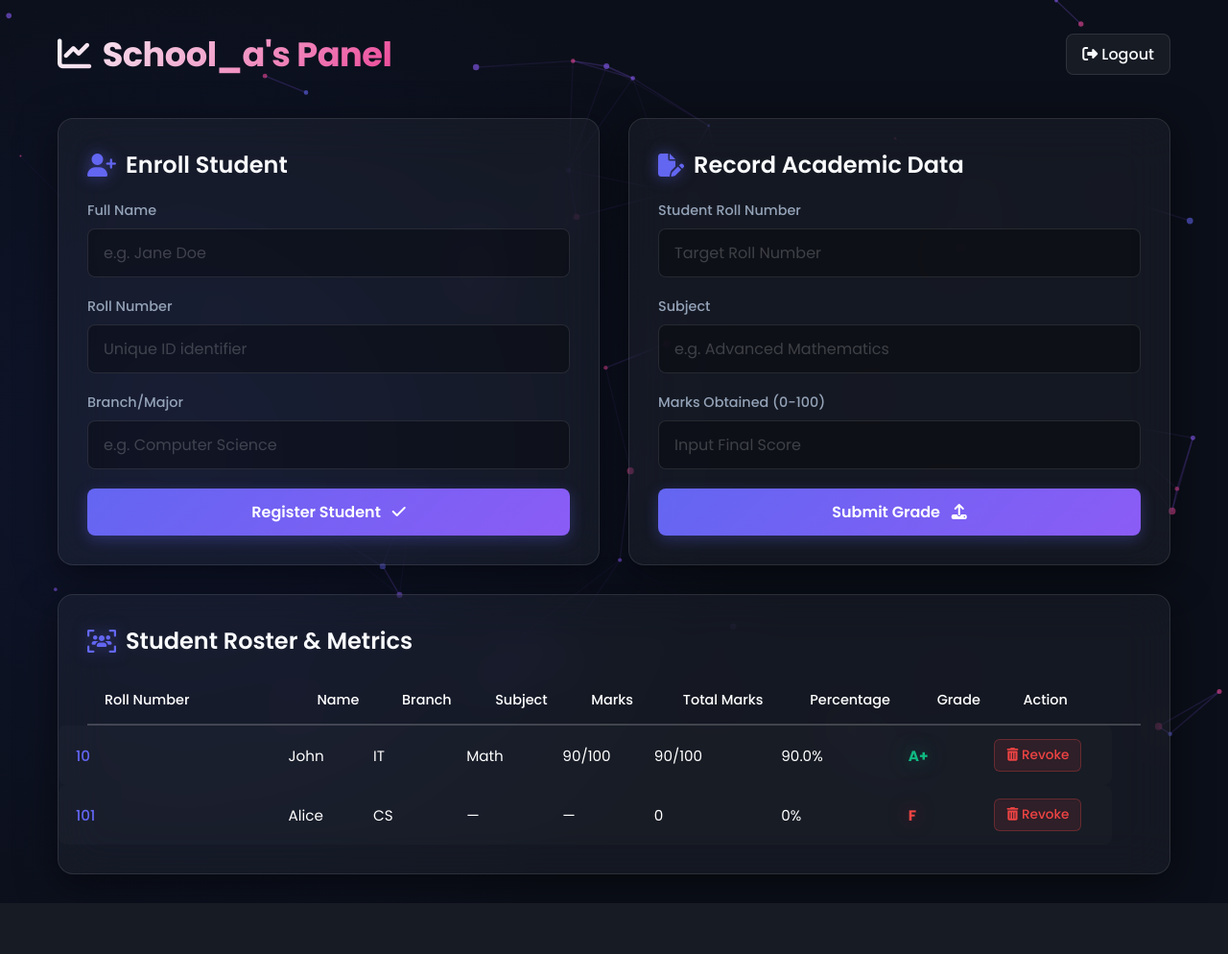
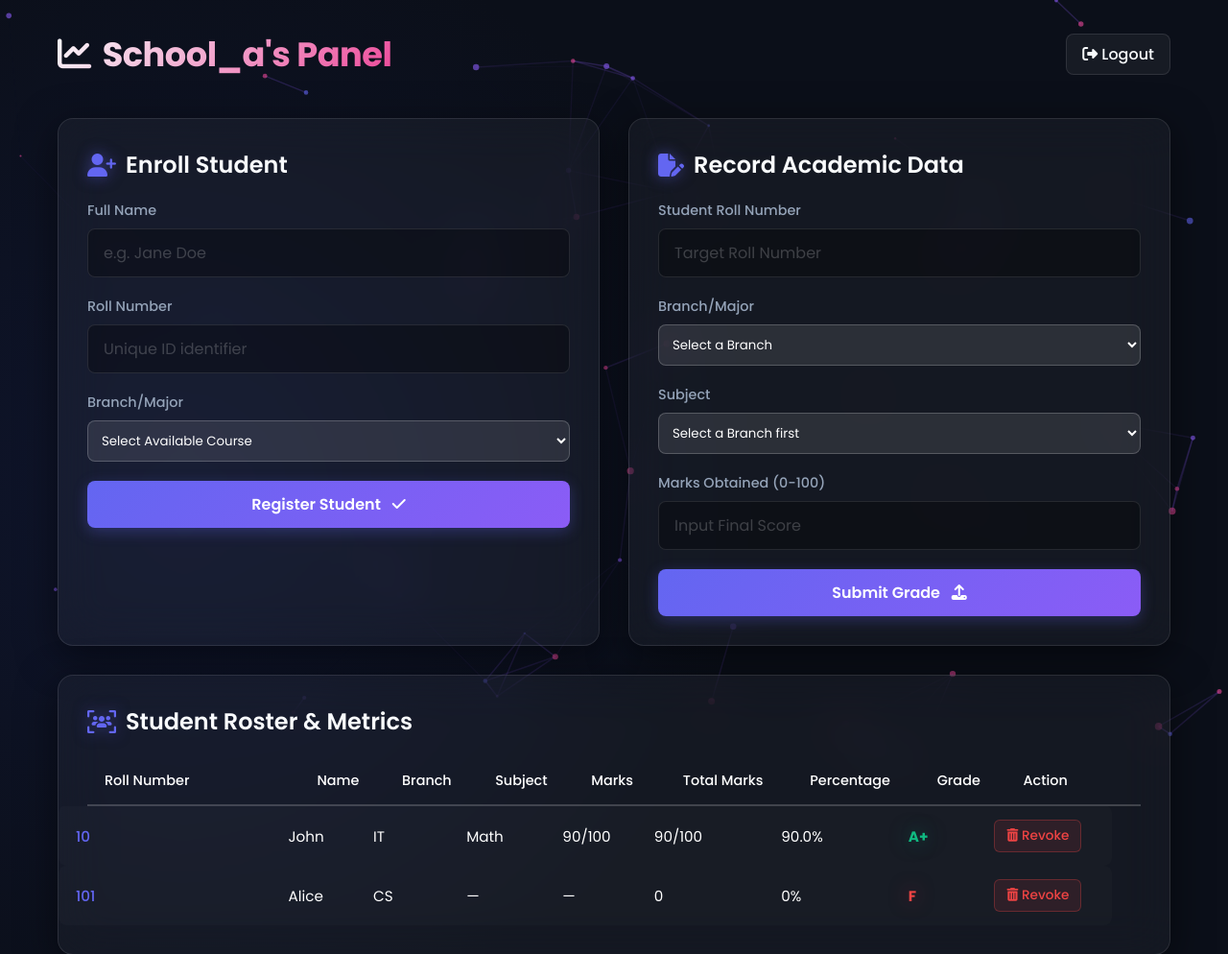
Before and after one commit to Himanshu1252/Edu, a Flask app: page /admin in a window 1280 px wide. Shown: the top 994 px of the page at 96% size. Before the commit the page ends 941 px from the top, so only its background shows below. Run offline with Flask 3, Linux system fonts and the light colour scheme; a user stored in the database is signed in; data comes from the database, SQL or seed files in the repository; some libraries are stand-ins or nearby versions.

Commit message:
feat: implement dynamic subject filtering and backend validation

```diff
--- a/app.py
+++ b/app.py
@@ -162,6 +162,7 @@ def admin():
                 flash('This Roll Number already exists in your records!', 'error')
 
         # Action 2: Add marks ONLY (Does not touch student table!)
+        # Action 2: Add marks ONLY (With dynamic branch verification!)
         elif action == 'add_marks':
             roll_number = request.form['roll_number'].strip()
             subject = request.form['subject'].strip()
@@ -174,30 +175,45 @@ def admin():
             if marks < 0 or marks > 100:
                 flash('Marks must be legitimately between 0 and 100', 'error')
             else:
-                # Validation Step B: Verify student exists
-                student_exists = conn.execute(
-                    'SELECT 1 FROM students WHERE roll_number = ? AND admin_id = ?',
+                # Validation Step B: Verify student exists AND fetch their true profile branch
+                student_profile = conn.execute(
+                    'SELECT branch FROM students WHERE roll_number = ? AND admin_id = ?',
                     (roll_number, admin_id)
                 ).fetchone()
 
-                if not student_exists:
+                if not student_profile:
                     flash('A student with this roll number does not exist in your records.', 'error')
                 else:
-                    # Validation Step C: Explicit Duplicate Subject Check
-                    subject_exists = conn.execute(
-                        'SELECT 1 FROM marks WHERE roll_number = ? AND subject = ? AND admin_id = ?',
-                        (roll_number, subject, admin_id)
-                    ).fetchone()
+                    # NEW Rule Map matching your updated JavaScript subjects precisely
+                    allowed_rules = {
+                        "Computer": ["JAVA", "AOA", "DBMS", "IOT", "Operating Sys."],
+                        "Science": ["Physics", "Chemistry", "Maths"],
+                        "Humanities": ["English", "History", "Geography", "Business Development"]
+                    }
 
-                    if subject_exists:
-                        flash('Subject already added for this student', 'error')
+                    # Read the student's true registered branch from the database column
+                    student_true_branch = student_profile['branch']
+                    allowed_subjects = allowed_rules.get(student_true_branch, [])
+
+                    # Security Check: If teacher selects a subject not belonging to the student's true branch
+                    if subject not in allowed_subjects:
+                        flash(f"Mismatched Data! Student {roll_number} belongs to '{student_true_branch}' and cannot be graded in '{subject}'.", "error")
                     else:
-                        conn.execute(
-                            'INSERT INTO marks (roll_number, subject, marks, admin_id) VALUES (?, ?, ?, ?)',
-                            (roll_number, subject, marks, admin_id)
-                        )
-                        conn.commit()
-                        flash(f'Marks added successfully to {subject}!', 'success')
+                        # Validation Step C: Explicit Duplicate Subject Check
+                        subject_exists = conn.execute(
+                            'SELECT 1 FROM marks WHERE roll_number = ? AND subject = ? AND admin_id = ?',
+                            (roll_number, subject, admin_id)
+                        ).fetchone()
+
+                        if subject_exists:
+                            flash('Subject already added for this student', 'error')
+                        else:
+                            conn.execute(
+                                'INSERT INTO marks (roll_number, subject, marks, admin_id) VALUES (?, ?, ?, ?)',
+                                (roll_number, subject, marks, admin_id)
+                            )
+                            conn.commit()
+                            flash(f'Marks added successfully to {subject}!', 'success')
 
         elif action == 'delete_student':
             roll_number = request.form['roll_number']
--- a/static/script.js
+++ b/static/script.js
@@ -1,10 +1,46 @@
-document.addEventListener('DOMContentLoaded', () => {
+document.addEventListener("DOMContentLoaded", () => {
 
-    // --- 1. Client-Side Validation ---
+    // --- 1. Dynamic Branch-to-Subject Filter Mapping ---
+    // Note: The keys here must EXACTLY match the option values in your HTML dropdowns
+    const subjectsByBranch = {
+        "Computer": ["JAVA", "AOA", "DBMS", "IOT", "Operating Sys."],
+        "Science": ["Physics", "Chemistry", "Maths"],
+        "Humanities": ["English", "History", "Geography", "Business Development"]
+    };
+
+    const branchSelect = document.getElementById("branch-select");
+    const subjectSelect = document.getElementById("subject-select");
+
+    // Defensive check: Only run dropdown filter logic if elements exist on the page
+    if (branchSelect && subjectSelect) {
+        branchSelect.addEventListener("change", function () {
+            const selectedBranch = this.value;
+            const subjects = subjectsByBranch[selectedBranch] || [];
+
+            // Reset options container back to premium default placeholder state
+            subjectSelect.innerHTML = '<option value="" disabled selected hidden style="background: #1e1e24; color: #ffffff;">Select a Subject</option>';
+
+            // Generate and inject new localized items dynamically
+            subjects.forEach(subject => {
+                const option = document.createElement("option");
+                option.value = subject;
+                option.textContent = subject;
+
+                // Keep premium dark styling clean across system environments
+                option.style.background = "#1e1e24";
+                option.style.color = "#ffffff";
+
+                subjectSelect.appendChild(option);
+            });
+        });
+    }
+
+    // --- 2. Client-Side Integrity Validations ---
     const marksInputs = document.querySelectorAll('input[name="marks"]');
     marksInputs.forEach(input => {
         input.addEventListener('change', function() {
-            let value = parseInt(this.value);
+            let value = parseInt(this.value, 10);
+            if (isNaN(value)) return;
             if (value < 0) this.value = 0;
             if (value > 100) this.value = 100;
         });
@@ -22,7 +58,7 @@ document.addEventListener('DOMContentLoaded', () => {
         }
     });
 
-    // --- 2. GSAP Entry Animations ---
+    // --- 3. GSAP Structural UI Animations ---
     if (typeof gsap !== "undefined") {
         gsap.from("header", { y: -40, opacity: 0, duration: 1, ease: "power4.out" });
         gsap.from(".glass-panel", {
@@ -43,7 +79,7 @@ document.addEventListener('DOMContentLoaded', () => {
         });
     }
 
-    // --- 3. Custom 3D Extreme Tilt Effect ---
+    // --- 4. Custom 3D Card Hover Inertia (Tilt) ---
     const tiltElements = document.querySelectorAll('.tilt-effect');
     tiltElements.forEach(el => {
         el.addEventListener('mousemove', (e) => {
@@ -54,13 +90,12 @@ document.addEventListener('DOMContentLoaded', () => {
             const xPct = (x / rect.width - 0.5) * 2;
             const yPct = (y / rect.height - 0.5) * 2;
 
-            const maxTiltX = 8; // deeper rotation
+            const maxTiltX = 8;
             const maxTiltY = 8;
 
-            const rotateX =  maxTiltY * yPct * -1;
+            const rotateX = maxTiltY * yPct * -1;
             const rotateY = maxTiltX * xPct;
 
-            // EXTREME Hover lift & glow while tilted
             el.style.transform = `perspective(1000px) rotateX(${rotateX}deg) rotateY(${rotateY}deg) translateY(-8px) scale3d(1.02, 1.02, 1.02)`;
             el.style.boxShadow = `0 20px 50px rgba(0, 0, 0, 0.7), 0 0 30px rgba(99, 102, 241, 0.3)`;
             el.style.borderColor = `rgba(255, 255, 255, 0.2)`;
@@ -78,7 +113,7 @@ document.addEventListener('DOMContentLoaded', () => {
         });
     });
 
-    // --- 4. Ripple Effects ---
+    // --- 5. Button Ripple Engine ---
     const ripples = document.querySelectorAll('.btn-primary, .btn-danger');
     ripples.forEach(btn => {
         btn.addEventListener('mousedown', function (e) {
@@ -91,22 +126,20 @@ document.addEventListener('DOMContentLoaded', () => {
             ripple.style.top = y + 'px';
             this.appendChild(ripple);
 
-            setTimeout(() => ripple.remove(), 400); // clear span
+            setTimeout(() => ripple.remove(), 400);
         });
     });
 
-    // --- 5. Animated Counters ---
+    // --- 6. Stats Counter Micro-Animations ---
     const counters = document.querySelectorAll('.counter');
     counters.forEach(counter => {
         const targetText = counter.innerText.trim();
-        // If it contains a slash (like 286/300), don't animate it to avoid breaking the format
         if (targetText.includes('/')) return;
 
         const targetValue = parseFloat(targetText);
         if(isNaN(targetValue)) return;
 
         const isPercent = targetText.includes('%');
-
         const duration = 1500;
         const frames = 60;
         const increment = targetValue / (duration / (1000/frames));
@@ -126,7 +159,7 @@ document.addEventListener('DOMContentLoaded', () => {
         }, 1000/frames);
     });
 
-    // --- 6. TS Particles (Futuristic Network) ---
+    // --- 7. TS Particles Background Node Network ---
     if (typeof tsParticles !== "undefined") {
         tsParticles.load("tsparticles", {
             background: { color: { value: "transparent" } },
@@ -148,7 +181,7 @@ document.addEventListener('DOMContentLoaded', () => {
         });
     }
 
-    // --- 7. Toast Receiver ---
+    // --- 8. Backend Flask Toast Notifications ---
     const flashDataElement = document.getElementById('flash-data');
     if (flashDataElement) {
         try {
@@ -157,7 +190,7 @@ document.addEventListener('DOMContentLoaded', () => {
                 setTimeout(() => showToast(flash.category, flash.message), index * 300);
             });
         } catch (e) {
-            console.error(e);
+            console.error("Flash parsing error:", e);
         }
     }
 });
--- a/templates/admin.html
+++ b/templates/admin.html
@@ -1,15 +1,18 @@
 <!DOCTYPE html>
 <html lang="en">
+
 <head>
     <meta charset="UTF-8">
     <meta name="viewport" content="width=device-width, initial-scale=1.0">
     <title>Admin Dashboard - EduTwin</title>
-    <link rel="stylesheet" href="https://fonts.googleapis.com/css2?family=Poppins:wght@300;400;500;600;700&display=swap">
+    <link rel="stylesheet"
+        href="https://fonts.googleapis.com/css2?family=Poppins:wght@300;400;500;600;700&display=swap">
     <link rel="stylesheet" href="https://cdnjs.cloudflare.com/ajax/libs/font-awesome/6.4.0/css/all.min.css">
     <link rel="stylesheet" href="{{ url_for('static', filename='style.css') }}">
     <script src="https://cdnjs.cloudflare.com/ajax/libs/gsap/3.12.2/gsap.min.js"></script>
     <script src="https://cdn.jsdelivr.net/npm/tsparticles@2/tsparticles.bundle.min.js"></script>
 </head>
+
 <body>
 
     <div id="tsparticles"></div>
@@ -28,12 +31,12 @@
 
     <div class="container">
         <header>
-            <h1 class="brand-title" style="text-transform: capitalize;"><i class="fa-solid fa-chart-line" style="margin-right: 12px; color: var(--accent-primary);"></i>{{ username }}'s Panel</h1>
+            <h1 class="brand-title" style="text-transform: capitalize;"><i class="fa-solid fa-chart-line"
+                    style="margin-right: 12px; color: var(--accent-primary);"></i>{{ username }}'s Panel</h1>
             <a href="/logout" class="btn-logout"><i class="fa-solid fa-right-from-bracket"></i> Logout</a>
         </header>
 
         <div class="admin-grid">
-            <!-- Add Student Form -->
             <div class="glass-panel tilt-effect">
                 <h2><i class="fa-solid fa-user-plus"></i> Enroll Student</h2>
                 <form action="/admin" method="POST">
@@ -48,13 +51,20 @@
                     </div>
                     <div class="form-group">
                         <label>Branch/Major</label>
-                        <input type="text" name="branch" required placeholder="e.g. Computer Science">
+                        <select name="branch" required
+                            style="width: 100%; padding: 10px; border-radius: 8px; border: 1px solid rgba(255,255,255,0.2); background: rgba(255,255,255,0.1); color: #ffffff; font-family: inherit; color-scheme: dark;">
+                            <option value="" disabled selected hidden style="background: #1e1e24; color: #ffffff;">
+                                Select Available Course</option>
+                            <option value="Computer" style="background: #1e1e24; color: #ffffff;">Computer</option>
+                            <option value="Science" style="background: #1e1e24; color: #ffffff;">Science</option>
+                            <option value="Humanities" style="background: #1e1e24; color: #ffffff;">Humanities</option>
+                        </select>
                     </div>
-                    <button type="submit" class="btn-primary">Register Student <i class="fa-solid fa-check" style="margin-left: 8px;"></i></button>
+                    <button type="submit" class="btn-primary">Register Student <i class="fa-solid fa-check"
+                            style="margin-left: 8px;"></i></button>
                 </form>
             </div>
 
-            <!-- Add Marks Form -->
             <div class="glass-panel tilt-effect">
                 <h2><i class="fa-solid fa-file-pen"></i> Record Academic Data</h2>
                 <form action="/admin" method="POST">
@@ -64,14 +74,29 @@
                         <input type="text" name="roll_number" required placeholder="Target Roll Number">
                     </div>
                     <div class="form-group">
+                        <label>Branch/Major</label>
+                        <select id="branch-select" name="branch" required
+                            style="width: 100%; padding: 10px; border-radius: 8px; border: 1px solid rgba(255,255,255,0.2); background: rgba(255,255,255,0.1); color: #ffffff; font-family: inherit; color-scheme: dark;">
+                            <option value="" disabled selected hidden>Select a Branch</option>
+                            <option value="Computer" style="background: #1e1e24;">Computer</option>
+                            <option value="Science" style="background: #1e1e24;">Science</option>
+                            <option value="Humanities" style="background: #1e1e24;">Humanities</option>
+                        </select>
+                    </div>
+
+                    <div class="form-group">
                         <label>Subject</label>
-                        <input type="text" name="subject" required placeholder="e.g. Advanced Mathematics">
+                        <select id="subject-select" name="subject" required
+                            style="width: 100%; padding: 10px; border-radius: 8px; border: 1px solid rgba(255,255,255,0.2); background: rgba(255,255,255,0.1); color: #ffffff; font-family: inherit; color-scheme: dark;">
+                            <option value="" disabled selected hidden>Select a Branch first</option>
+                        </select>
                     </div>
                     <div class="form-group">
                         <label>Marks Obtained (0-100)</label>
                         <input type="number" name="marks" min="0" max="100" required placeholder="Input Final Score">
                     </div>
-                    <button type="submit" class="btn-primary">Submit Grade <i class="fa-solid fa-upload" style="margin-left: 8px;"></i></button>
+                    <button type="submit" class="btn-primary">Submit Grade <i class="fa-solid fa-upload"
+                            style="margin-left: 8px;"></i></button>
                 </form>
             </div>
         </div>
@@ -104,12 +129,15 @@
                             <td>{{ student.marks }}</td>
                             <td>{{ student.total }}</td>
                             <td>{{ student.percentage }}%</td>
-                                <td><strong class="{% if student.grade == 'F' %}grade-fail{% else %}grade-excellent{% endif %}">{{ student.grade }}</strong></td>
+                            <td><strong
+                                    class="{% if student.grade == 'F' %}grade-fail{% else %}grade-excellent{% endif %}">{{
+                                    student.grade }}</strong></td>
                             <td>
                                 <form action="/admin" method="POST" style="display:inline;">
                                     <input type="hidden" name="action" value="delete_student">
                                     <input type="hidden" name="roll_number" value="{{ student.roll_number }}">
-                                        <button type="submit" class="btn-danger"><i class="fa-solid fa-trash-can"></i> Revoke</button>
+                                    <button type="submit" class="btn-danger"><i class="fa-solid fa-trash-can"></i>
+                                        Revoke</button>
                                 </form>
                             </td>
                         </tr>
@@ -117,7 +145,8 @@
                         {% else %}
                         <tr>
                             <td colspan="9" style="text-align: center; color: var(--text-secondary);">
-                                    <i class="fa-solid fa-folder-open" style="font-size: 2rem; margin-bottom: 10px; display: block; opacity: 0.5;"></i>
+                                <i class="fa-solid fa-folder-open"
+                                    style="font-size: 2rem; margin-bottom: 10px; display: block; opacity: 0.5;"></i>
                                 No student records available in the database.
                             </td>
                         </tr>
@@ -129,4 +158,5 @@
     </div>
     <script src="{{ url_for('static', filename='script.js') }}"></script>
 </body>
+
 </html>
```
Lines whose indentation alone changed are shown as unchanged.
